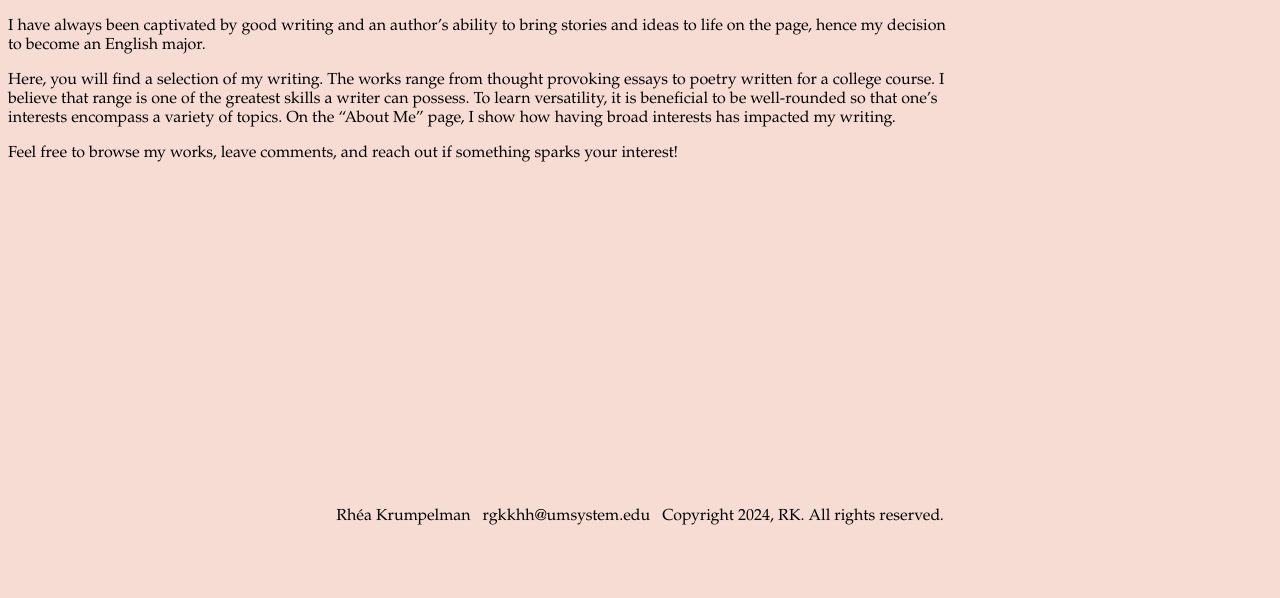
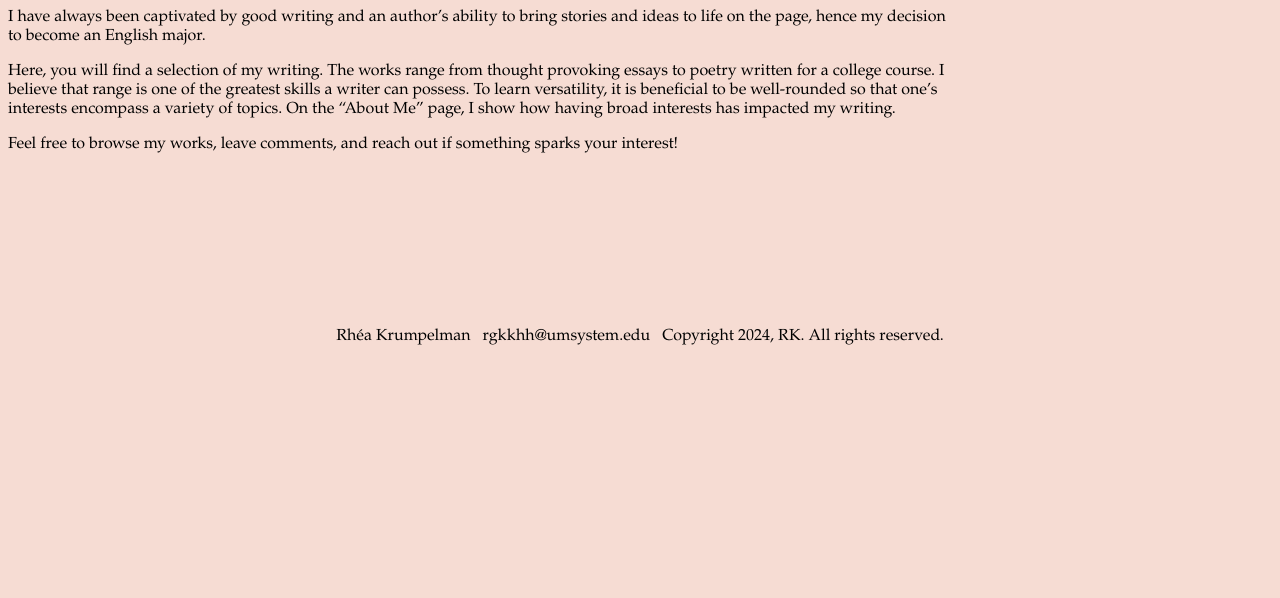
Before and after one commit to rheakrump/rheakrump.github.io, a plain HTML site: page webdevelopment/index.html in a window 1280 px wide. Shown: the part 202-800 px from the top of the page. Drawn offline with Linux system fonts and the light colour scheme.

Commit message:
Add files via upload

```diff
--- a/webdevelopment/style.css
+++ b/webdevelopment/style.css
@@ -62,7 +62,7 @@ h3 {
     grid-template-columns: 3fr 1fr;
     grid-template-rows: 1fr 3fr 1fr 20fr 1fr;
     grid-gap: 10px;
-    height: 720px;
+    height: 540px;
 }
 
 nav {
```
